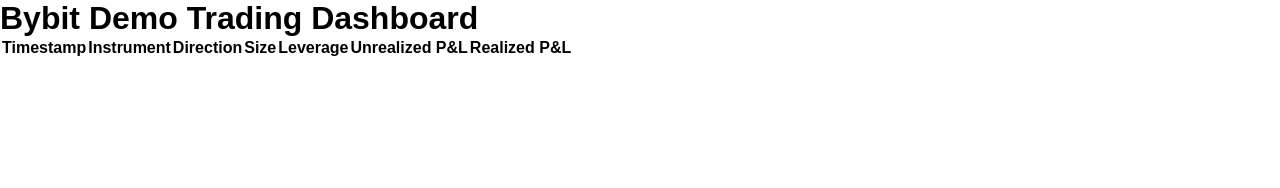
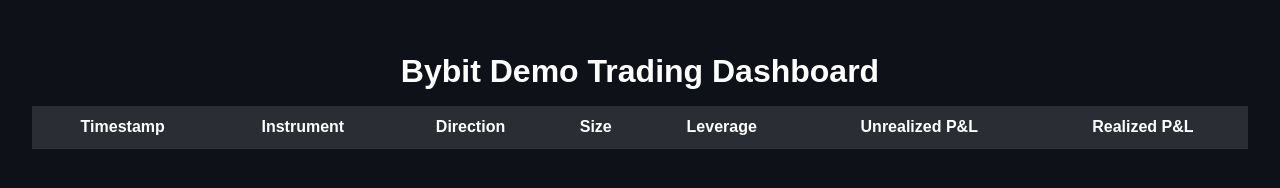
Before and after one commit to Omeyimi/FlipEdge, a plain HTML site: page index.html in a window 1280 px wide. Drawn offline with Linux system fonts and the light colour scheme.

Commit message:
Update style.css

```diff
--- a/style.css
+++ b/style.css
@@ -1,34 +1,37 @@
 /* style.css */
-/* Basic reset */
-* { box-sizing: border-box; margin: 0; padding: 0; }
-
-/* Layout */
 body {
   font-family: Arial, sans-serif;
-  display: flex;
-  flex-direction: column;
-  min-height: 100vh;
+  background-color: #0e1117;
+  color: #fff;
+  margin: 0;
+  padding: 0;
 }
-header {
-  background: #2c3e50;
-  color: white;
-  padding: 1rem;
+
+.dashboard {
+  padding: 2rem;
+}
+
+h1 {
   text-align: center;
+  margin-bottom: 1rem;
 }
-main {
-  flex: 1;
-  display: grid;
-  grid-template-columns: repeat(auto-fill, minmax(300px, 1fr));
-  gap: 1rem;
-  padding: 1rem;
+
+table {
+  width: 100%;
+  border-collapse: collapse;
+  background-color: #1c1f26;
 }
-.card {
-  background: white;
-  border-radius: 8px;
-  box-shadow: 0 2px 4px rgba(0,0,0,0.1);
-  padding: 1rem;
+
+th, td {
+  padding: 0.75rem;
+  text-align: center;
+  border-bottom: 1px solid #333;
 }
-canvas {
-  width: 100% !important;
-  height: 300px !important;
+
+th {
+  background-color: #2a2d34;
 }
+
+tr:hover {
+  background-color: #2c3e50;
+}
```
